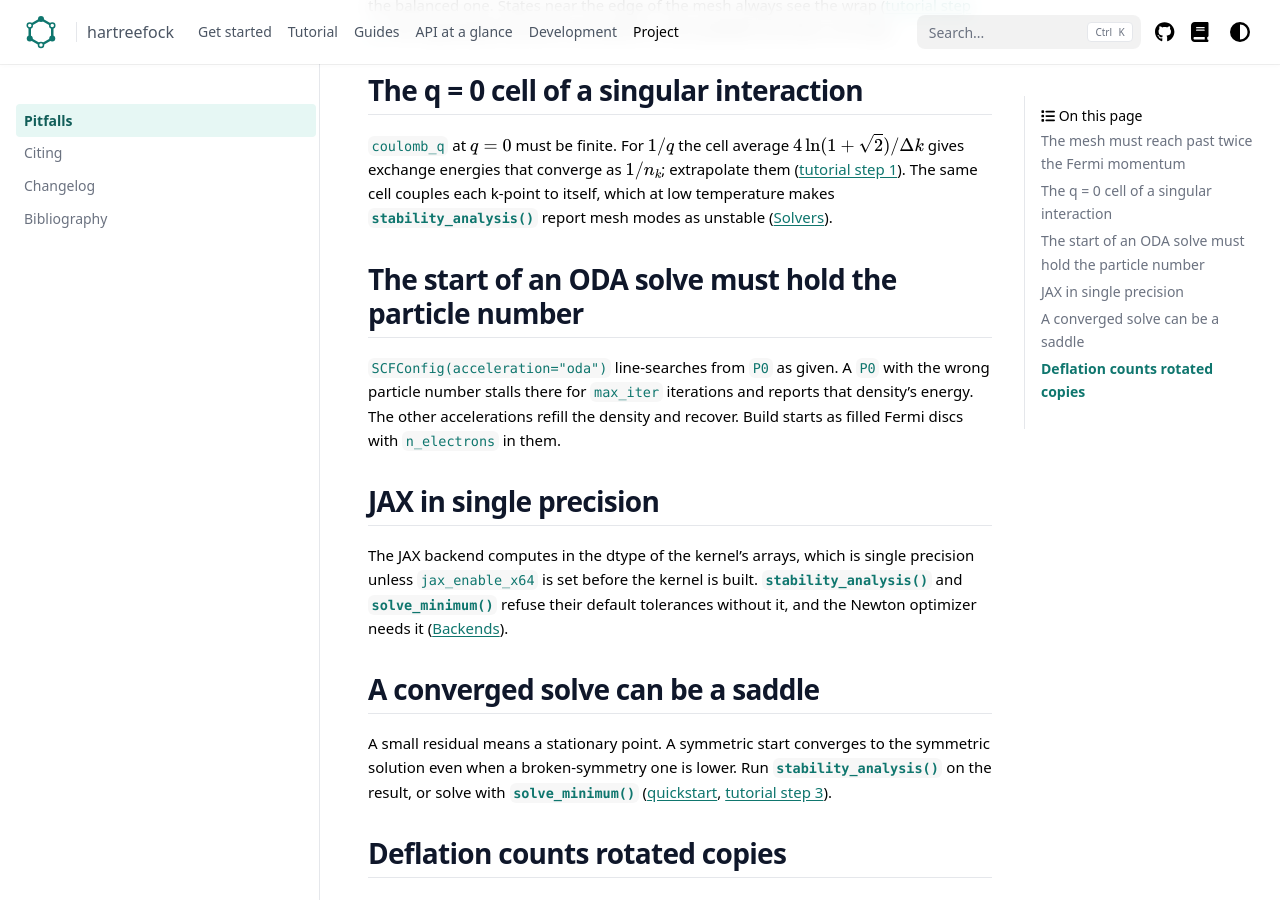
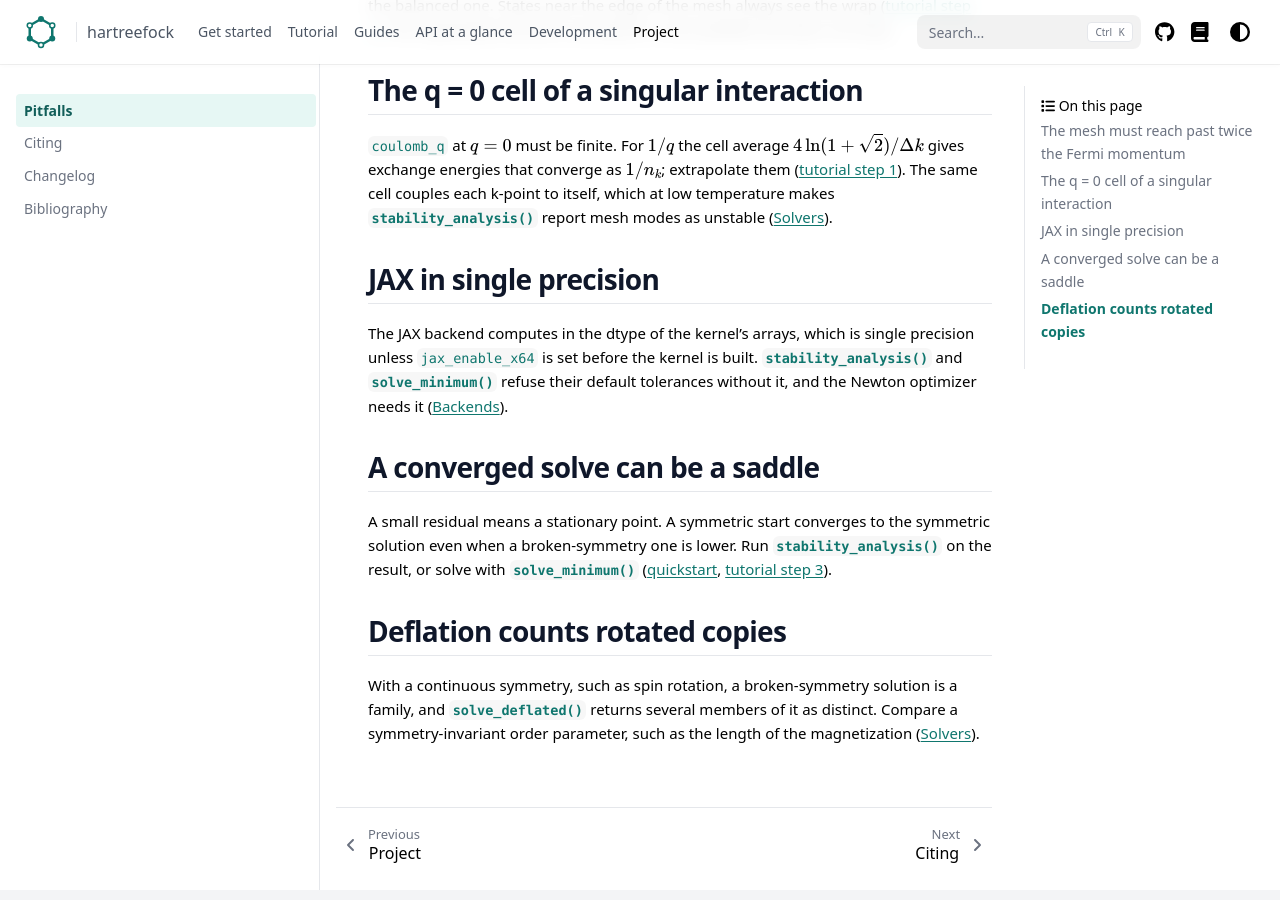
Before and after one commit to skilledwolf/cpp_hf, a Sphinx documentation site: the page built from docs/project/pitfalls.md, in a window 1280 px wide and 900 px high, scrolled down 465 px. Built offline with Sphinx 7.4.7 and the PyData theme 0.15.4, drawn with Linux system fonts in a browser that asks for light colours; pages that are not in the unit, such as notebooks, are missing from menus.

Commit message:
Docs: ODA now refills the start; note jax.ffi kernels and HF_NATIVE_ARCH
Co-Authored-By: Claude Opus 5.5 <noreply@anthropic.com>
Claude-Session: https://claude.ai/code/session_01E7wXnWrVuyWc9ZFj8qBGPJ

```diff
--- a/docs/project/pitfalls.md
+++ b/docs/project/pitfalls.md
@@ -21,14 +21,6 @@ $1/n_k$; extrapolate them ([tutorial step 1](../tutorial/01-exchange.md)).
 The same cell couples each k-point to itself, which at low temperature
 makes {func}`~hartreefock.stability_analysis` report mesh modes as
 unstable ([Solvers](../guides/solvers.md)).
-
-## The start of an ODA solve must hold the particle number
-
-`SCFConfig(acceleration="oda")` line-searches from `P0` as given. A `P0`
-with the wrong particle number stalls there for `max_iter` iterations and
-reports that density's energy. The other accelerations refill the
-density and recover. Build starts as filled Fermi discs with
-`n_electrons` in them.
 
 ## JAX in single precision
 
--- a/src/hartreefock/__init__.py
+++ b/src/hartreefock/__init__.py
@@ -71,9 +71,8 @@ def solve_scf(kernel, P0, n_electrons, *, config: SCFConfig | None = None, backe
     kernel : HartreeFockKernel or SuperlatticeHartreeFockKernel
         The problem.
     P0 : (nk1, nk2, nb, nb) array
-        Starting density. Every acceleration except ``"oda"`` refills it at
-        ``n_electrons`` on the first step; ``"oda"`` starts from it as given,
-        so it must already hold ``n_electrons``.
+        Starting density; its particle number is corrected to
+        ``n_electrons`` before the first step.
     n_electrons : float
         Particle number, counted with the kernel weights, ``Σ_k w_k Tr P_k``.
     config : SCFConfig, optional
```
Also changed, not shown: docs/get-started/install.md (+3 -1 lines), docs/guides/backends.md (+7 -2 lines), docs/guides/solvers.md (+1 -2 lines), 1 other file.
